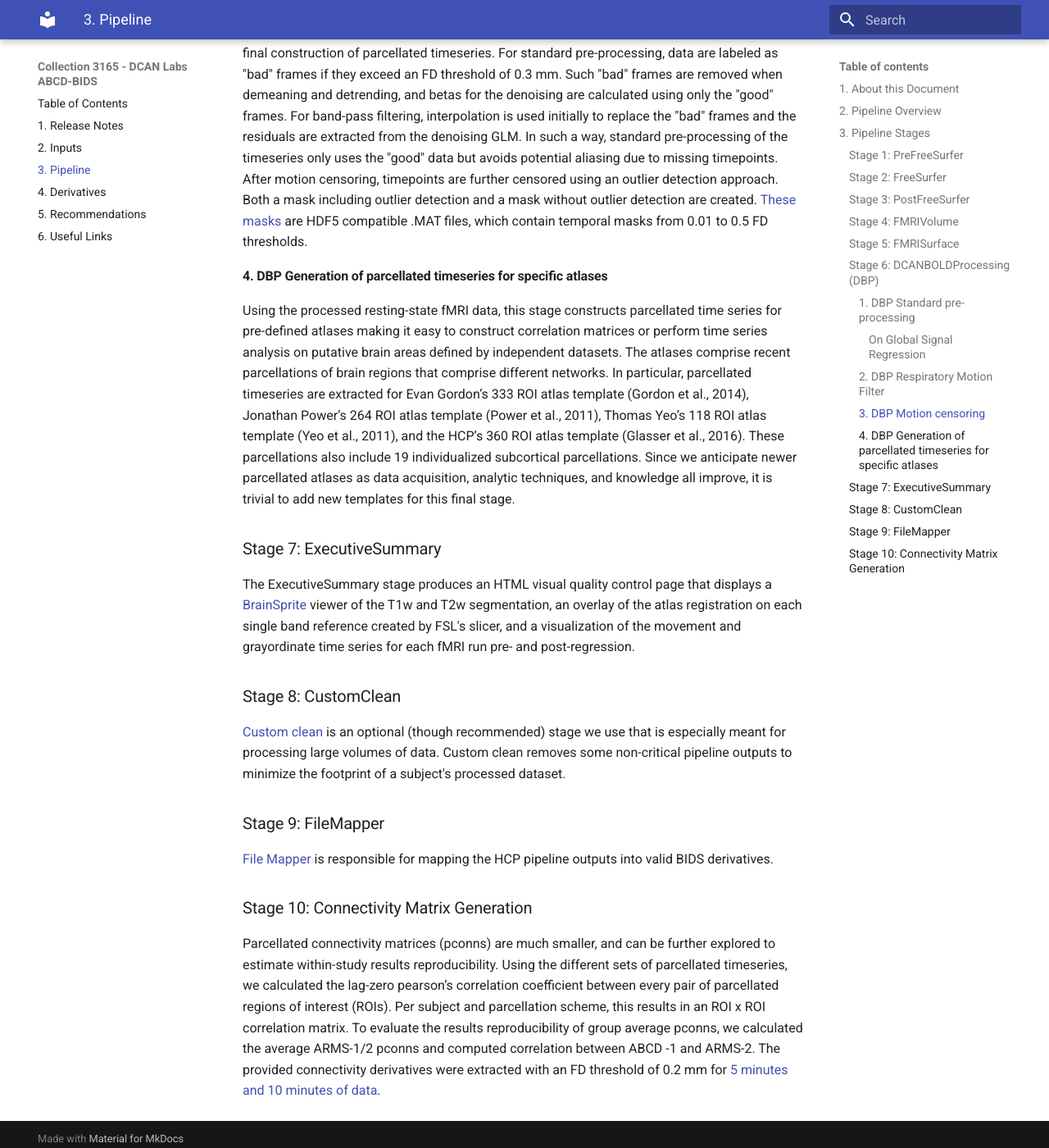
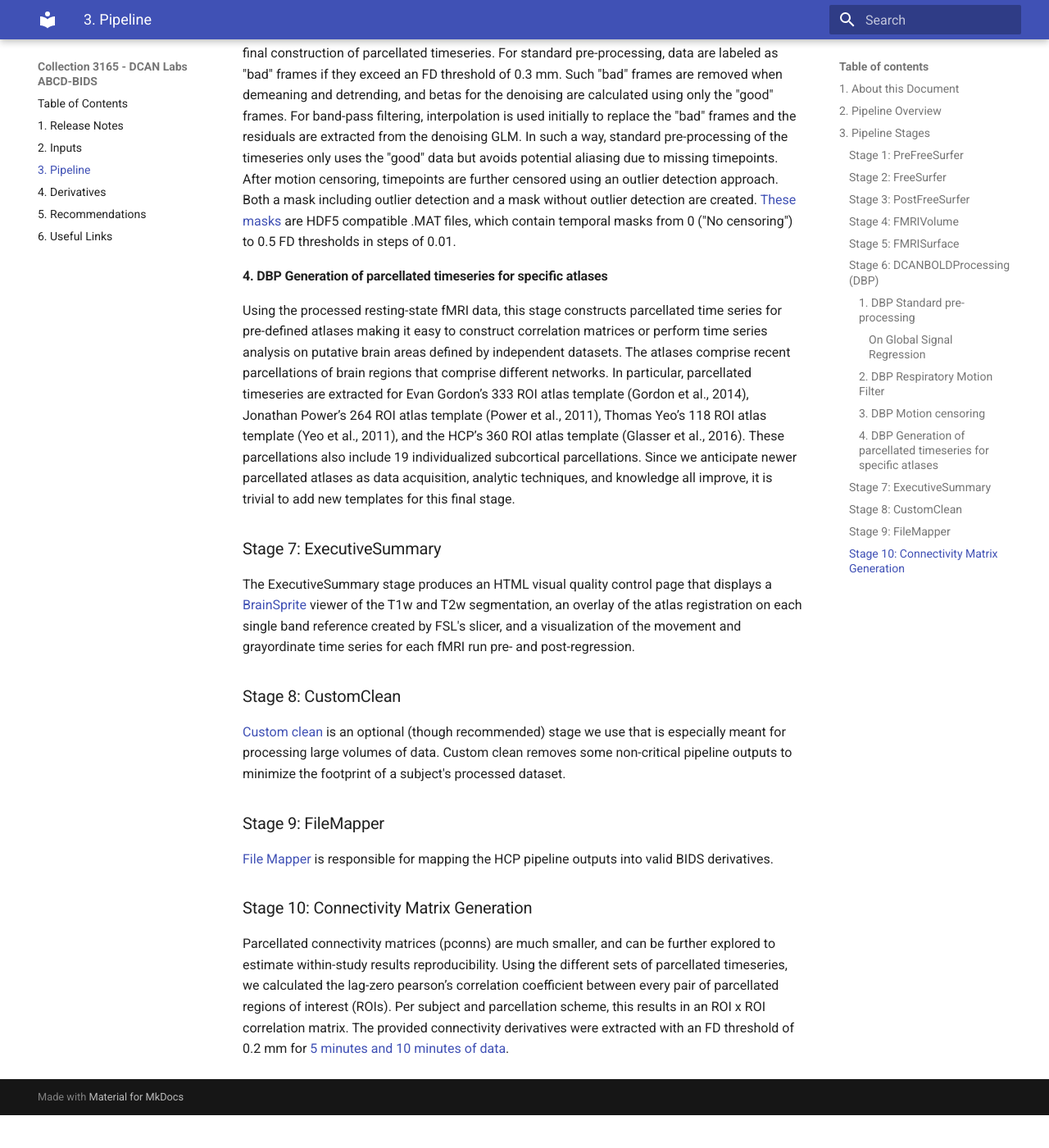
Before and after one commit to ABCD-STUDY/nda-abcd-collection-3165, an MkDocs documentation site: the page built from docs/pipeline.md, in a window 1280 px wide and 1400 px high, scrolled down 3772 px. Shown: the whole window at 82% size. Built offline with MkDocs 1.6.1 and Material for MkDocs 9.7.7, drawn with Linux system fonts in a browser that asks for light colours; old or Windows-style settings are respelled for this version of MkDocs; after the commit the page ends 5132 px from its top, so only the background shows below that; some of the changed text lies outside the part shown.

Commit message:
added eric earl's fixes.

```diff
--- a/docs/pipeline.md
+++ b/docs/pipeline.md
@@ -70,11 +70,11 @@ Global signal regression (GSR) has been consistently shown to reduce the effects
 
 #### 2. DBP Respiratory Motion Filter
 
-In working with ABCD data, we have found that a respiratory artifact is produced within multi-band data (Fair et al., 2020).  While this artifact occurs outside the brain, it can affect estimates of frame alignment, leading to inappropriate motion censoring.  By filtering the frequencies (18.582 to 25.726) of the respiratory signal from the motion realignment data, our respiratory motion filter produces better estimates of FD.
+In working with ABCD data, we have found that a respiratory artifact is produced within multi-band data (Fair et al., 2020).  While this artifact occurs outside the brain, it can affect estimates of frame alignment, leading to inappropriate motion censoring.  By filtering the frequencies (18.582 to 25.726 breaths per minute) of the respiratory signal from the motion realignment data, our respiratory motion filter produces better estimates of FD.
 
 #### 3. DBP Motion censoring
 
-Our motion censoring procedure is used for performing the standard pre-processing and for the final construction of parcellated timeseries.  For standard pre-processing, data are labeled as "bad" frames if they exceed an FD threshold of 0.3 mm.  Such "bad" frames are removed when demeaning and detrending, and betas for the denoising are calculated using only the "good" frames. For band-pass filtering, interpolation is used initially to replace the "bad" frames and the residuals are extracted from the denoising GLM.  In such a way, standard pre-processing of the timeseries only uses the "good" data but avoids potential aliasing due to missing timepoints.  After motion censoring, timepoints are further censored using an outlier detection approach. Both a mask including outlier detection and a mask without outlier detection are created. [These masks](https://collection3165.readthedocs.io/en/stable/derivatives/#7-motion-mat-file) are HDF5 compatible .MAT files, which contain temporal masks from 0.01 to 0.5 FD thresholds.
+Our motion censoring procedure is used for performing the standard pre-processing and for the final construction of parcellated timeseries.  For standard pre-processing, data are labeled as "bad" frames if they exceed an FD threshold of 0.3 mm.  Such "bad" frames are removed when demeaning and detrending, and betas for the denoising are calculated using only the "good" frames. For band-pass filtering, interpolation is used initially to replace the "bad" frames and the residuals are extracted from the denoising GLM.  In such a way, standard pre-processing of the timeseries only uses the "good" data but avoids potential aliasing due to missing timepoints.  After motion censoring, timepoints are further censored using an outlier detection approach. Both a mask including outlier detection and a mask without outlier detection are created. [These masks](https://collection3165.readthedocs.io/en/stable/derivatives/#7-motion-mat-file) are HDF5 compatible .MAT files, which contain temporal masks from 0 ("No censoring") to 0.5 FD thresholds in steps of 0.01.
 
 #### 4. DBP Generation of parcellated timeseries for specific atlases
 
@@ -93,4 +93,4 @@ The ExecutiveSummary stage produces an HTML visual quality control page that dis
 [File Mapper](https://github.com/DCAN-Labs/file-mapper) is responsible for mapping the HCP pipeline outputs into valid BIDS derivatives.
 
 ### Stage 10: Connectivity Matrix Generation
-Parcellated connectivity matrices (pconns) are much smaller, and can be further explored to estimate within-study results reproducibility. Using the different sets of parcellated timeseries, we calculated the lag-zero pearson’s correlation coefficient between every pair of parcellated regions of interest (ROIs). Per subject and parcellation scheme, this results in an ROI x ROI correlation matrix. To evaluate the results reproducibility of group average pconns, we calculated the average ARMS-1/2 pconns and computed correlation between ABCD -1 and ARMS-2. The provided connectivity derivatives were extracted with an FD threshold of 0.2 mm for [5 minutes and 10 minutes of data](https://collection3165.readthedocs.io/en/stable/derivatives/#4-functional).
+Parcellated connectivity matrices (pconns) are much smaller, and can be further explored to estimate within-study results reproducibility. Using the different sets of parcellated timeseries, we calculated the lag-zero pearson’s correlation coefficient between every pair of parcellated regions of interest (ROIs). Per subject and parcellation scheme, this results in an ROI x ROI correlation matrix. The provided connectivity derivatives were extracted with an FD threshold of 0.2 mm for [5 minutes and 10 minutes of data](https://collection3165.readthedocs.io/en/stable/derivatives/#4-functional).
```
Also changed, not shown: docs/inputs.md (+1 -1 lines).
